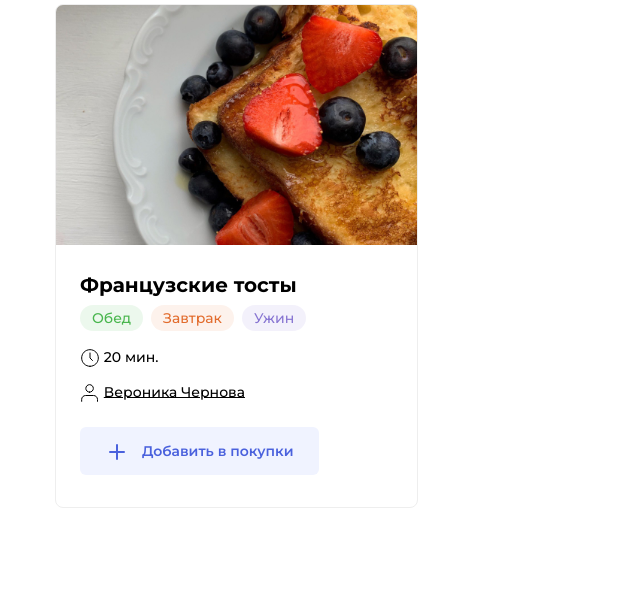
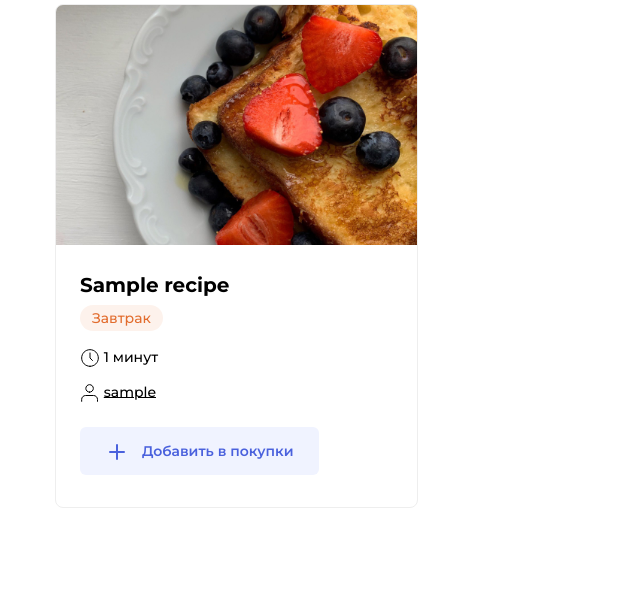
Before and after one commit to JohnnyBoomKek/foodgram-project, a Django app: page / in a window 1280 px wide. Shown: the part 223-822 px from the top of the page, without its empty margins (0-640 px from the left). Run offline with Django 3.2, Linux system fonts and the light colour scheme; tables that the repository leaves empty hold one stand-in row (values such as "Sample post").

Commit message:
some changes

```diff
--- a/recipes/templates/card.html
+++ b/recipes/templates/card.html
@@ -3,16 +3,19 @@
     <a href="#" class="link" target="_blank"><img src={% static "./images/testCardImg.png" %} alt="Какой-то текст"
             class="card__image"></a>
     <div class="card__body">
-        <a class="card__title link" href="#" target="_blank">Французские тосты</a>
+        <a class="card__title link" href="#" target="_blank">{{ recipe.title }}</a>
         <ul class="card__items">
+            {% if recipe.tag == 'L' %}
             <li class="card__item"><span class="badge badge_style_green">Обед</span></li>
+            {% elif recipe.tag == 'B' %}
             <li class="card__item"><span class="badge badge_style_orange">Завтрак</span></li>
+            {% elif recipe.tag == 'D' %}
             <li class="card__item"><span class="badge badge_style_purple">Ужин</span></li>
+            {% endif %}
         </ul>
         <div class="card__items card__items_column">
-            <p class="card__text"><span class="icon-time"></span> 20 мин.</p>
-            <p class="card__text"><span class="icon-user"></span> <a href="#" style="color: black">Вероника
-                    Чернова</a></p>
+            <p class="card__text"><span class="icon-time"></span> {{ recipe.cooking_time }} минут</p>
+            <p class="card__text"><span class="icon-user"></span> <a href="#" style="color: black">{{ recipe.author }}</a></p>
         </div>
     </div>
     <div class="card__footer">
--- a/recipes/templates/header.html
+++ b/recipes/templates/header.html
@@ -6,8 +6,8 @@
                 <li class="nav__item nav__item_disabled"><a href="#" class="nav__link link">Список покупок <span class="badge badge_style_blue nav__badge" id="counter">4</span></a></li>
             </ul>
             <ul class="nav__items list">
-                <li class="nav__item"><a href="#" class="nav__link link">Войти</a></li>
-                <li class="nav__item"><a href="#" class="button button_style_blue">Создать аккаунт</a></li>
+                <li class="nav__item"><a href={% url 'login' %} class="nav__link link">Войти</a></li>
+                <li class="nav__item"><a href={% url 'signup' %} class="button button_style_blue">Создать аккаунт</a></li>
             </ul>
         </div>
     </nav>
--- a/recipes/templates/index.html
+++ b/recipes/templates/index.html
@@ -9,7 +9,7 @@
 </div>
 <div class="card-list">
     {% for recipe in page %}
-    {% include 'card.html'%}
+    {% include 'card.html' %}
     {% endfor %}
 <!-- recipies go here -->
 <!-- paginator goes gere -->
```
Also changed, not shown: users/templates/registration/login.html (+4 -40 lines).
